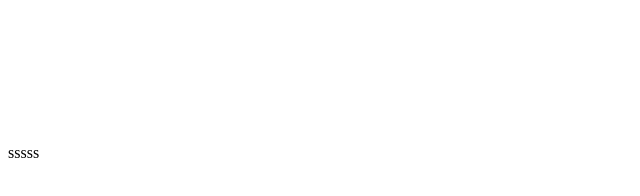
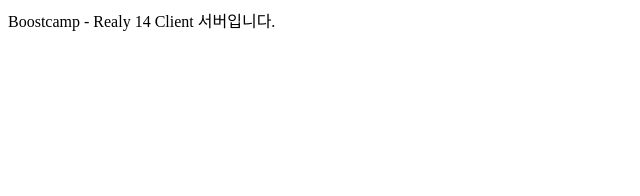
Before and after one commit to minJC/relay14-client, a website: page index.html in a window 1280 px wide. Shown: the whole page, without its empty margins (0-640 px from the left). Drawn offline with Linux system fonts and the light colour scheme.

Commit message:
client msg

```diff
--- a/index.html
+++ b/index.html
@@ -3,25 +3,7 @@
 <html>
 
 <body>
-    <a>sssss</a>
-    <video id="videoInput"></video>
-    <!-- <script>
-        navigator.getUserMedia = navigator.getUserMedia || navigator.webkitGetUserMedia || navigator.mozGetUserMedia;
-
-        var constraints = { audio: false, video: true };
-
-        var video = document.getElementById("videoInput");
-
-        function successCallback(stream) {
-            video.srcObject = stream;
-            video.play();
-        }
-
-        function errorCallback(error) {
-            console.log(error);
-        }
-        navigator.getUserMedia(constraints, successCallback, errorCallback);
-    </script> -->
+    <a>Boostcamp - Realy 14 Client 서버입니다.</a>
 </body>
 
 </html>
```
